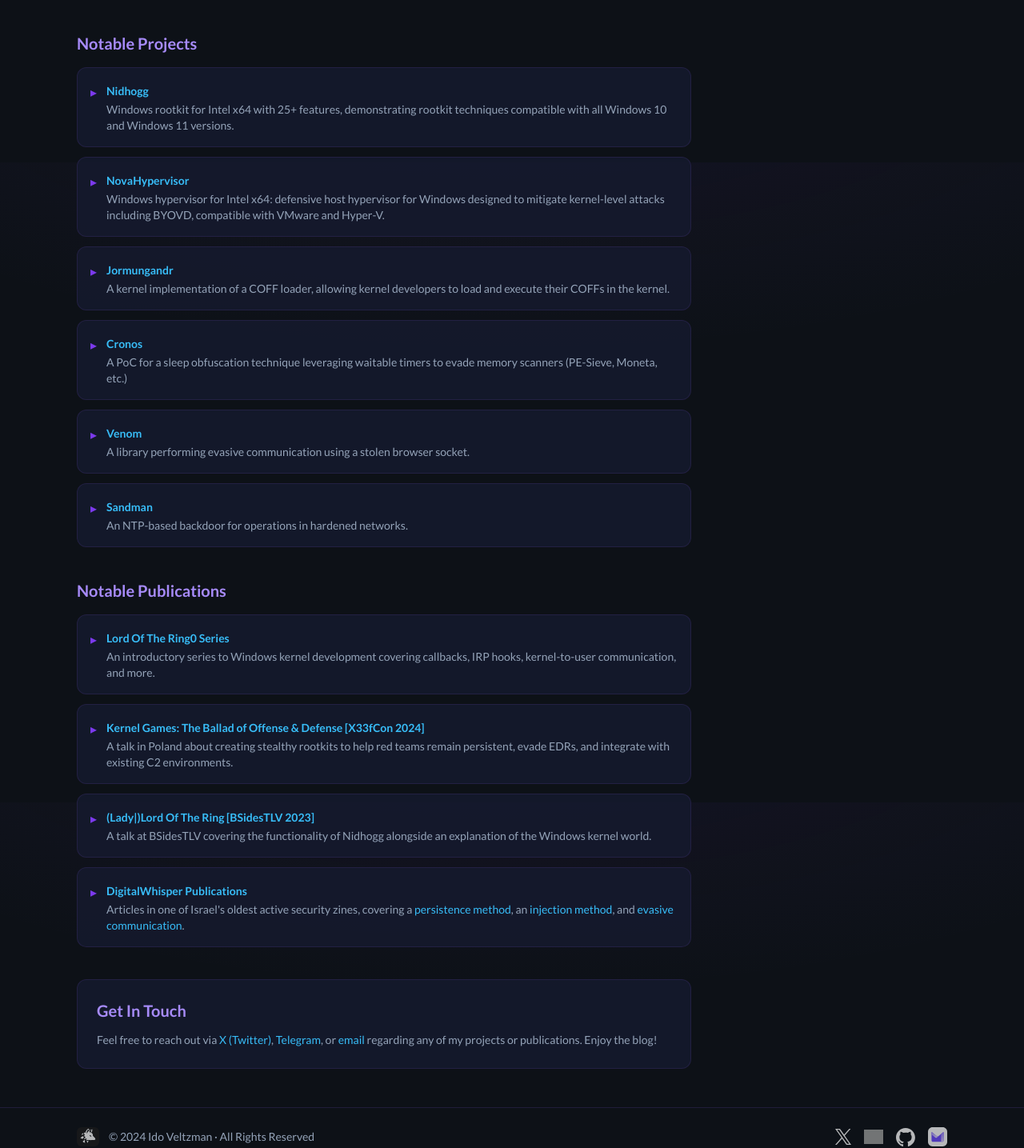
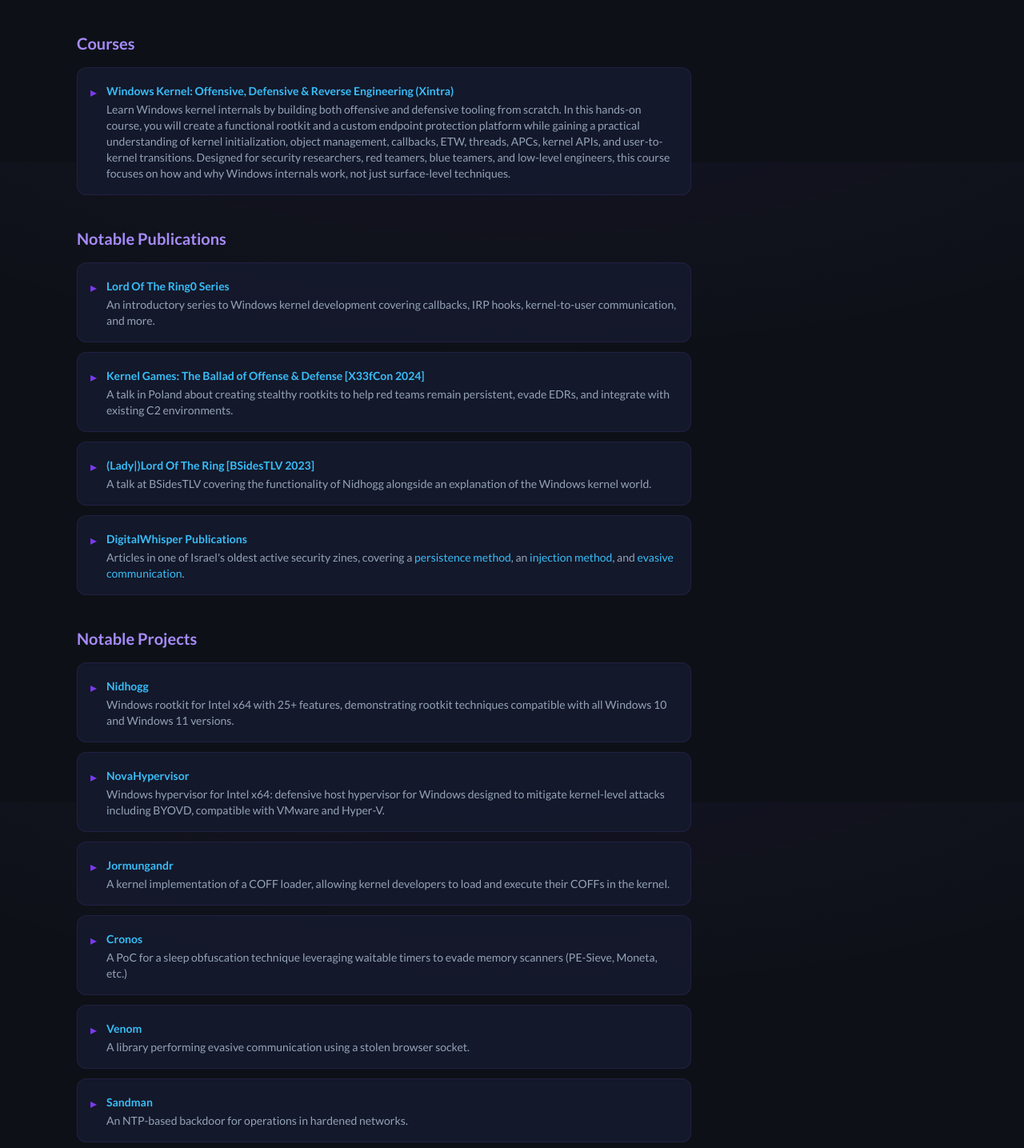
Before and after one commit to Idov31/idov31.github.io, a Next.js app: page /about in a window 1280 px wide. Shown: the part 597-2032 px from the top of the page at 80% size. Built offline with nearby package versions, Linux system fonts and the light colour scheme; grey boxes are pictures that could not be loaded.

Commit message:
Added course

```diff
--- a/src/app/about/page.tsx
+++ b/src/app/about/page.tsx
@@ -39,27 +39,23 @@
                     ))}
                 </div>
             </section>
-
-            {/* ── Projects ───────────────────────────── */}
+            {/* ── Courses ───────────────────────── */}
             <section className="mb-10">
-                <h2 className="text-xl font-semibold text-txtSubHeader mb-4">Notable Projects</h2>
+                <h2 className="text-xl font-semibold text-txtSubHeader mb-4">Courses</h2>
                 <ul className="space-y-3">
-                    {[
-                        { href: "https://github.com/Idov31/Nidhogg", name: "Nidhogg", desc: "Windows rootkit for Intel x64 with 25+ features, demonstrating rootkit techniques compatible with all Windows 10 and Windows 11 versions." },
-                        { href: "https://github.com/Idov31/NovaHypervisor", name: "NovaHypervisor", desc: "Windows hypervisor for Intel x64: defensive host hypervisor for Windows designed to mitigate kernel-level attacks including BYOVD, compatible with VMware and Hyper-V." },
-                        { href: "https://github.com/Idov31/Jormungandr", name: "Jormungandr", desc: "A kernel implementation of a COFF loader, allowing kernel developers to load and execute their COFFs in the kernel." },
-                        { href: "https://github.com/Idov31/Cronos", name: "Cronos", desc: "A PoC for a sleep obfuscation technique leveraging waitable timers to evade memory scanners (PE-Sieve, Moneta, etc.)" },
-                        { href: "https://github.com/Idov31/Venom", name: "Venom", desc: "A library performing evasive communication using a stolen browser socket." },
-                        { href: "https://github.com/Idov31/Sandman", name: "Sandman", desc: "An NTP-based backdoor for operations in hardened networks." },
-                    ].map(item => (
-                        <li key={item.name} className="card-surface rounded-xl p-4 flex gap-3 group">
-                            <span className="text-accentPurple mt-0.5 flex-shrink-0">▸</span>
-                            <div>
-                                <StyledLink href={item.href} content={item.name} textSize="text-sm font-semibold" />
-                                <p className="text-txtMuted text-sm mt-0.5">{item.desc}</p>
-                            </div>
-                        </li>
-                    ))}
+                    <li className="card-surface rounded-xl p-4 flex gap-3">
+                        <span className="text-accentPurple mt-0.5 flex-shrink-0">▸</span>
+                        <div>
+                            <StyledLink
+                                href="https://www.xintra.org/courses/11-windows-kernel-offensive-defensive-reverse-engineering"
+                                content="Windows Kernel: Offensive, Defensive & Reverse Engineering (Xintra)"
+                                textSize="text-sm font-semibold"
+                            />
+                            <p className="text-txtMuted text-sm mt-0.5">
+                                Learn Windows kernel internals by building both offensive and defensive tooling from scratch. In this hands-on course, you will create a functional rootkit and a custom endpoint protection platform while gaining a practical understanding of kernel initialization, object management, callbacks, ETW, threads, APCs, kernel APIs, and user-to-kernel transitions. Designed for security researchers, red teamers, blue teamers, and low-level engineers, this course focuses on how and why Windows internals work, not just surface-level techniques.
+                            </p>
+                        </div>
+                    </li>
                 </ul>
             </section>
 
@@ -128,6 +124,29 @@
                 </ul>
             </section>
 
+            {/* ── Projects ───────────────────────────── */}
+            <section className="mb-10">
+                <h2 className="text-xl font-semibold text-txtSubHeader mb-4">Notable Projects</h2>
+                <ul className="space-y-3">
+                    {[
+                        { href: "https://github.com/Idov31/Nidhogg", name: "Nidhogg", desc: "Windows rootkit for Intel x64 with 25+ features, demonstrating rootkit techniques compatible with all Windows 10 and Windows 11 versions." },
+                        { href: "https://github.com/Idov31/NovaHypervisor", name: "NovaHypervisor", desc: "Windows hypervisor for Intel x64: defensive host hypervisor for Windows designed to mitigate kernel-level attacks including BYOVD, compatible with VMware and Hyper-V." },
+                        { href: "https://github.com/Idov31/Jormungandr", name: "Jormungandr", desc: "A kernel implementation of a COFF loader, allowing kernel developers to load and execute their COFFs in the kernel." },
+                        { href: "https://github.com/Idov31/Cronos", name: "Cronos", desc: "A PoC for a sleep obfuscation technique leveraging waitable timers to evade memory scanners (PE-Sieve, Moneta, etc.)" },
+                        { href: "https://github.com/Idov31/Venom", name: "Venom", desc: "A library performing evasive communication using a stolen browser socket." },
+                        { href: "https://github.com/Idov31/Sandman", name: "Sandman", desc: "An NTP-based backdoor for operations in hardened networks." },
+                    ].map(item => (
+                        <li key={item.name} className="card-surface rounded-xl p-4 flex gap-3 group">
+                            <span className="text-accentPurple mt-0.5 flex-shrink-0">▸</span>
+                            <div>
+                                <StyledLink href={item.href} content={item.name} textSize="text-sm font-semibold" />
+                                <p className="text-txtMuted text-sm mt-0.5">{item.desc}</p>
+                            </div>
+                        </li>
+                    ))}
+                </ul>
+            </section>
+
             {/* ── Contact ─────────────────────────────── */}
             <section className="card-surface rounded-xl p-6">
                 <h2 className="text-xl font-semibold text-txtSubHeader mb-3">Get In Touch</h2>
```
